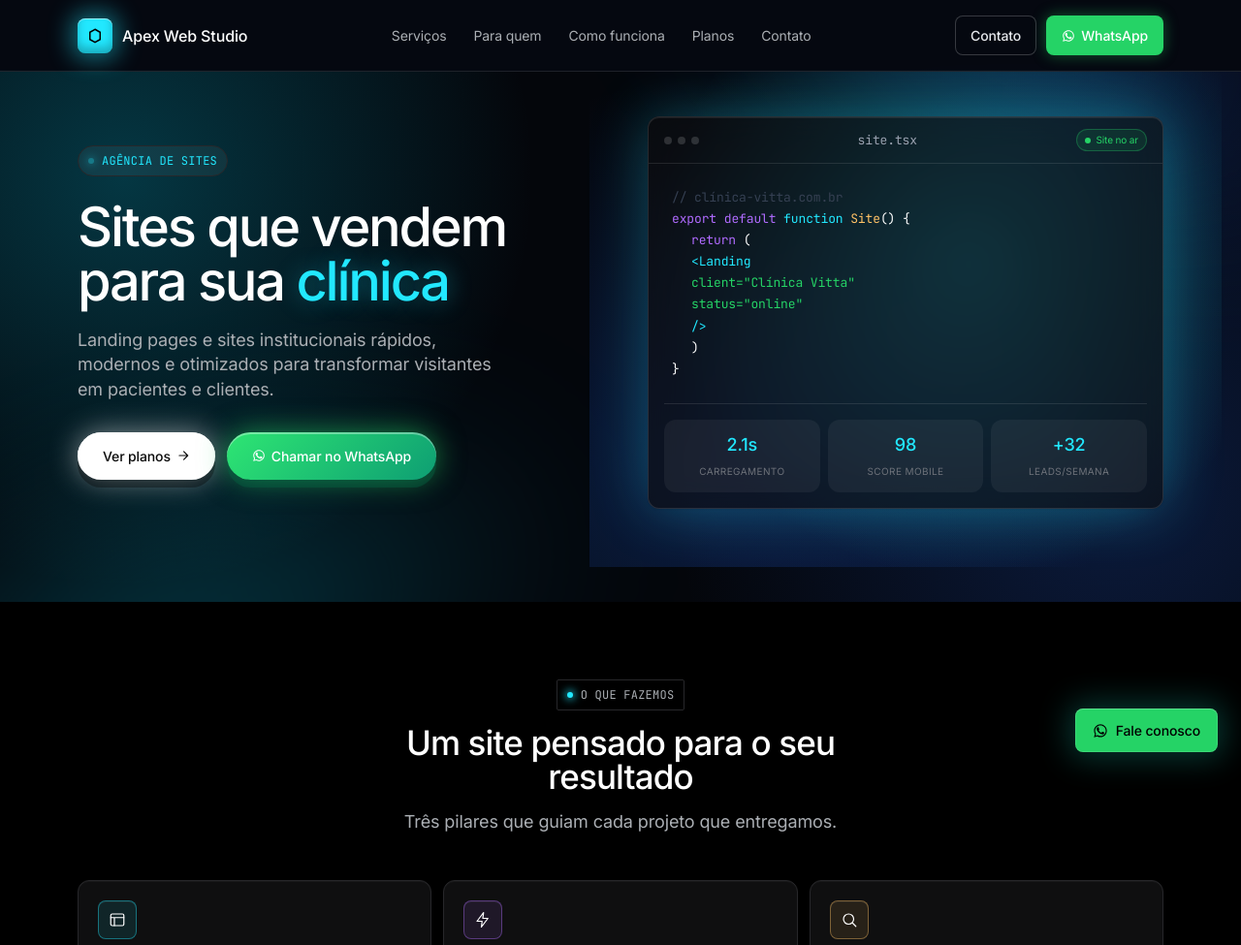
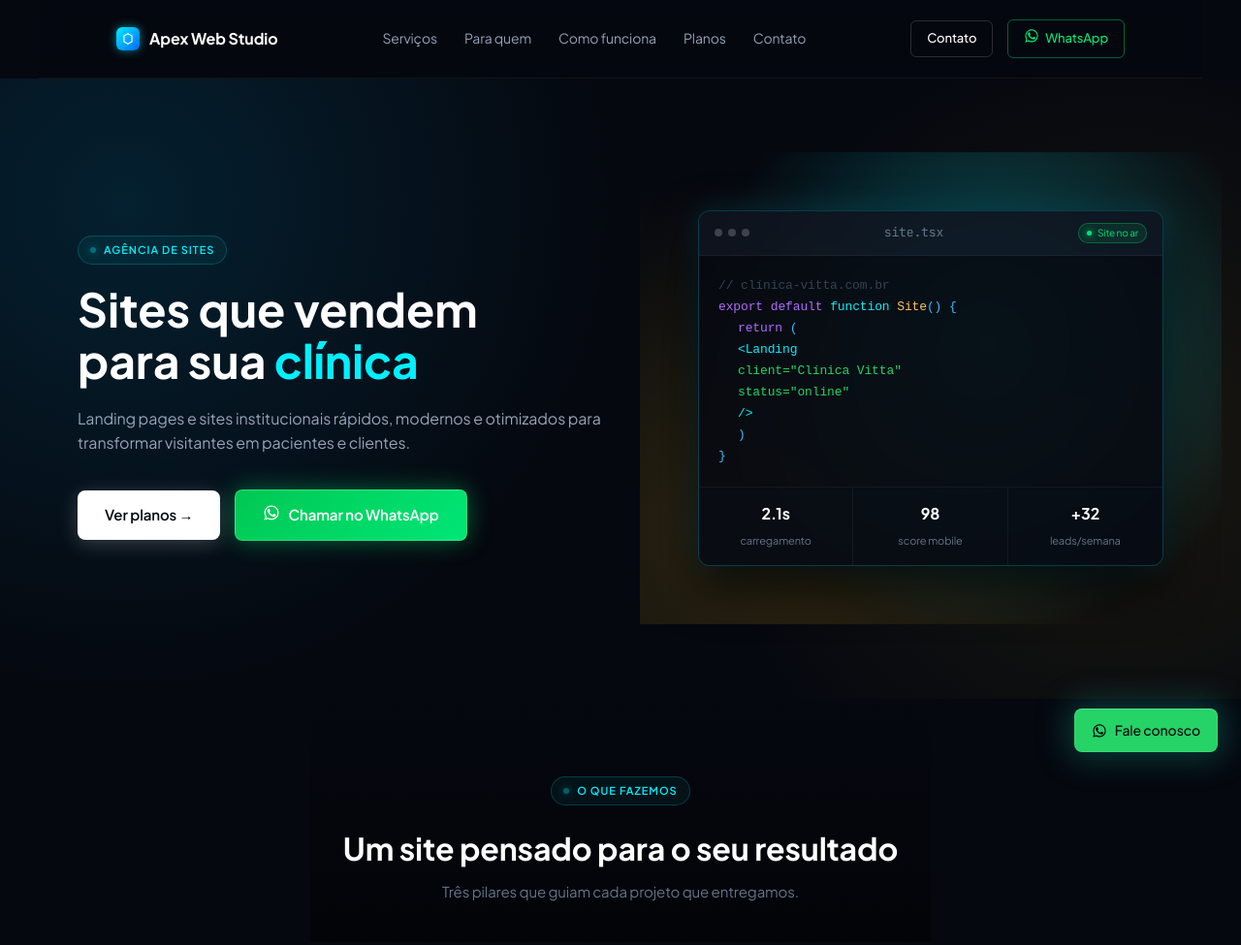
Before and after one commit to Luiz-Totoim/apex-web-studio, a plain HTML site: page index.html in a window 1280 px wide. Shown: the top 975 px of the page at 97% size. Drawn offline with Linux system fonts and the light colour scheme.

```diff
--- a/assets/style.css
+++ b/assets/style.css
@@ -1,22 +1,22 @@
 :root{
-  --obsidian:#000000;
+  --obsidian:#05080f;
   --carbon:#0f0f10;
   --graphite:#27272a;
   --filament:#e5e7eb;
   --paper:#ffffff;
-  --fog:#abafb4;
-  --ash:#6e727a;
+  --fog:#94a3b8;
+  --ash:#64748b;
   --mist:#99a1af;
   --silver:#cad5e2;
   --slate:#364153;
 
-  --cyan:#22e8ff;
+  --cyan:#00f0ff;
   --violet:#b06bff;
   --amber:#ffc266;
   --green:#25d366;
   --green-dark:#128c7e;
 
-  --font-sans:'Inter',ui-sans-serif,system-ui,sans-serif;
+  --font-sans:'Plus Jakarta Sans',ui-sans-serif,system-ui,sans-serif;
   --font-mono:'JetBrains Mono',ui-monospace,SFMono-Regular,Menlo,monospace;
 
   --gap-section:80px;
@@ -31,7 +31,7 @@
 
   --hairline:rgba(255,255,255,.1) 0 0 0 1px inset, rgba(255,255,255,.15) 0 1px 0 0 inset;
   --shadow-card:rgba(0,0,0,.05) 0 1px 2px 0;
-  --glow-cyan:rgba(34,232,255,.25) 0 0 40px 6px;
+  --glow-cyan:rgba(0,240,255,.25) 0 0 40px 6px;
   --glow-violet:rgba(176,107,255,.25) 0 0 40px 6px;
   --glow-green:rgba(18,140,126,.4) 0 0 32px 6px;
 }
@@ -45,7 +45,7 @@
   font-size:16px;
   line-height:1.5;
   letter-spacing:-.008em;
-  padding-top:72px;
+  overflow-x:hidden;
 }
 a{ color:inherit; text-decoration:none; }
 ul{ list-style:none; }
@@ -63,45 +63,62 @@
   :root{ --pad-card:16px; }
 }
 
-/* nav */
-.nav{
-  position:fixed; top:0; left:0; right:0; z-index:50;
-  background:rgba(7,11,20,.8);
-  backdrop-filter:blur(12px);
-  border-bottom:1px solid rgba(255,255,255,.1);
-  padding:16px 0;
+/* header */
+.header{
+  position:sticky; top:0; z-index:100;
+  display:flex; align-items:center; justify-content:space-between; gap:24px;
+  max-width:1200px; margin:0 auto;
+  padding:20px 80px;
+  background:rgba(5,8,15,.8);
+  backdrop-filter:blur(10px);
+  border-bottom:1px solid rgba(255,255,255,.05);
 }
-.nav .wrap{ display:flex; align-items:center; justify-content:space-between; gap:24px; }
-.brand{ display:flex; align-items:center; gap:10px; font-weight:500; }
-.brand-mark{
-  width:36px; height:36px; border-radius:var(--radius-btn);
-  background:var(--cyan);
-  box-shadow:0 0 24px 6px rgba(34,232,255,.45), inset 0 1px 0 rgba(255,255,255,.5), inset 0 -6px 10px rgba(0,0,0,.25);
+.logo-container{ display:flex; align-items:center; gap:10px; }
+.logo-icon{
+  width:24px; height:24px; border-radius:6px;
+  background:linear-gradient(135deg, #00f0ff, #0066ff);
+  box-shadow:0 0 10px rgba(0,240,255,.5);
   display:flex; align-items:center; justify-content:center;
 }
-.brand-mark svg{ width:18px; height:18px; stroke:var(--obsidian); }
+.logo-icon svg{ width:14px; height:14px; stroke:#ffffff; }
+.logo-text{ font-weight:700; font-size:16px; }
 
 .nav-links{ display:flex; gap:28px; font-size:14px; color:var(--fog); }
-.nav-links a:hover{ color:var(--cyan); }
+.nav-links a:hover{ color:#ffffff; }
 .nav-links a.is-active{ color:var(--cyan); }
 
-.nav-actions{ display:flex; align-items:center; gap:10px; }
-.nav-actions .btn-ghost{ box-shadow:rgba(255,255,255,.2) 0 0 0 1px inset; }
-.nav-actions .btn-whatsapp{ box-shadow:0 0 15px rgba(37,211,102,.4); }
-.nav-toggle{ display:none; background:none; border:0; color:var(--paper); }
+.header-buttons{ display:flex; align-items:center; gap:15px; }
+.btn-outline, .btn-whatsapp-header{
+  background:transparent;
+  border:1px solid rgba(255,255,255,.15);
+  color:#ffffff;
+  padding:8px 16px;
+  border-radius:6px;
+  font-size:13px;
+  font-weight:500;
+  transition:background .2s ease;
+}
+.btn-outline:hover, .btn-whatsapp-header:hover{ background:rgba(255,255,255,.05); }
+.btn-whatsapp-header{
+  border-color:rgba(0,230,118,.4);
+  color:#00e676;
+  display:inline-flex; align-items:center; gap:6px;
+}
+.btn-whatsapp-header .whatsapp-icon svg{ width:16px; height:16px; }
+.menu-toggle{ display:none; background:none; border:0; color:var(--paper); }
 
 @media (max-width:860px){
   .nav-links{
     display:none; position:absolute; top:100%; left:0; right:0;
     flex-direction:column; gap:16px;
-    background:rgba(7,11,20,.96);
+    background:rgba(5,8,15,.96);
     backdrop-filter:blur(12px);
     border-bottom:1px solid rgba(255,255,255,.1);
     padding:20px 40px;
     box-shadow:rgba(0,0,0,.4) 0 8px 16px;
   }
   .nav-links.is-open{ display:flex; }
-  .nav-toggle{ display:block; }
+  .menu-toggle{ display:block; }
 }
 
 /* buttons */
@@ -155,145 +172,149 @@
   border-radius:var(--radius-badge);
   padding:6px 10px;
 }
-.tag .dot{ width:6px; height:6px; border-radius:50%; background:var(--cyan); box-shadow:0 0 8px 2px rgba(34,232,255,.7); }
+.tag .dot{ width:6px; height:6px; border-radius:50%; background:var(--cyan); box-shadow:0 0 8px 2px rgba(0,240,255,.7); }
 .tag.violet .dot{ background:var(--violet); box-shadow:0 0 8px 2px rgba(176,107,255,.7); }
 
 /* hero */
-.hero{
+.hero-section{
   position:relative;
+  display:flex; justify-content:space-between; align-items:center;
+  padding:60px 80px;
+  min-height:80vh;
+  background:
+    radial-gradient(circle at 10% 20%, rgba(0,168,232,.15) 0%, transparent 40%),
+    radial-gradient(circle at 90% 60%, rgba(212,160,23,.1) 0%, transparent 35%),
+    #05080f;
   overflow:hidden;
-  background:
-    radial-gradient(650px circle at 10% 20%, rgba(6,182,212,.28), transparent 65%),
-    radial-gradient(700px circle at 90% 80%, rgba(37,99,235,.22), transparent 65%),
-    #04060b;
 }
-.hero::before, .hero::after{
-  content:'';
-  position:absolute; z-index:0; pointer-events:none;
-  width:900px; height:260px;
-  border-radius:50%;
-  filter:blur(90px);
-  opacity:.5;
-}
-.hero::before{
-  left:-260px; bottom:-160px;
-  background:linear-gradient(90deg, transparent, rgba(6,182,212,.55), transparent);
-  transform:rotate(-18deg);
-}
-.hero::after{
-  right:-260px; top:-160px;
-  background:linear-gradient(90deg, transparent, rgba(37,99,235,.5), transparent);
-  transform:rotate(18deg);
-}
-.hero .wrap{
-  display:grid; grid-template-columns:1fr 1fr; gap:56px; align-items:center;
-  padding-top:48px; padding-bottom:96px;
-  position:relative; z-index:1;
-}
-.hero-copy{ position:relative; z-index:1; }
-.hero-copy .tag{
-  border-radius:999px;
-  background:rgba(255,255,255,.05);
+
+.tag-badge{
+  display:inline-flex; align-items:center; gap:8px;
+  font-size:11px; font-weight:600; letter-spacing:1px;
   color:var(--cyan);
-  margin-bottom:24px;
-}
-.hero-copy .tag .dot{ animation:tag-pulse 2s ease-in-out infinite; }
-@keyframes tag-pulse{ 0%, 100%{ opacity:1; } 50%{ opacity:.35; } }
-.hero-copy h1{
-  font-size:56px; font-weight:500; line-height:1; letter-spacing:-.04em;
+  background:rgba(0,240,255,.05);
+  border:1px solid rgba(0,240,255,.2);
+  border-radius:20px;
+  padding:6px 12px;
+  text-transform:uppercase;
   margin-bottom:20px;
 }
-.hero-copy h1 em{ font-style:normal; color:var(--cyan); text-shadow:0 0 24px rgba(34,211,238,.4); }
-.hero-copy p{
-  font-size:18px; line-height:1.4; color:var(--fog);
-  max-width:440px; margin-bottom:32px;
+.tag-badge .dot{
+  width:6px; height:6px; border-radius:50%; background:var(--cyan);
+  box-shadow:0 0 8px var(--cyan);
+  animation:tag-pulse 2s ease-in-out infinite;
 }
-.hero-actions{ display:flex; flex-wrap:wrap; gap:var(--gap-element); }
-.hero-actions .btn{ border-radius:999px; padding:14px 26px; }
-.hero-actions .btn-primary{
-  background:#ffffff; color:#0a0a0a;
-  box-shadow:
-    0 8px 0 rgba(0,0,0,.35),
-    0 0 30px rgba(255,255,255,.5),
-    inset 0 2px 0 rgba(255,255,255,.9);
+@keyframes tag-pulse{ 0%, 100%{ opacity:1; } 50%{ opacity:.35; } }
+
+.hero-content{ position:relative; z-index:2; max-width:550px; }
+.hero-content h1{
+  font-size:48px; font-weight:700; line-height:1.1;
+  margin-bottom:20px;
 }
-.hero-actions .btn-primary:hover{
-  box-shadow:
-    0 8px 0 rgba(0,0,0,.35),
-    0 0 45px rgba(255,255,255,.75),
-    inset 0 2px 0 rgba(255,255,255,.9);
+.hero-content h1 span{ color:var(--cyan); }
+.hero-description{
+  color:var(--fog);
+  font-size:16px; line-height:1.6;
+  margin-bottom:35px;
 }
-.hero-actions .btn-whatsapp{
-  background:linear-gradient(135deg, #2ee673, #0e9e73);
+.hero-cta{ display:flex; align-items:center; gap:15px; flex-wrap:wrap; }
+.btn-white{
+  background:#ffffff; color:#05080f;
+  padding:14px 28px; border-radius:8px;
+  font-weight:600; font-size:15px;
+  box-shadow:0 4px 20px rgba(255,255,255,.2);
+  transition:transform .2s;
+}
+.btn-white:hover{ transform:translateY(-2px); }
+.btn-green-glow{
+  display:flex; align-items:center; gap:8px;
+  background:linear-gradient(135deg, #00c853, #00e676);
   color:#ffffff;
-  box-shadow:
-    0 8px 0 rgba(6,95,66,.45),
-    0 0 30px rgba(37,211,102,.6),
-    inset 0 2px 0 rgba(255,255,255,.35);
+  padding:14px 28px; border-radius:8px;
+  font-weight:600; font-size:15px;
+  box-shadow:0 0 25px rgba(0,230,118,.4);
+  border:1px solid rgba(255,255,255,.2);
+  transition:transform .2s;
 }
-.hero-actions .btn-whatsapp:hover{
-  box-shadow:
-    0 8px 0 rgba(6,95,66,.45),
-    0 0 45px rgba(37,211,102,.85),
-    inset 0 2px 0 rgba(255,255,255,.35);
-}
+.btn-green-glow:hover{ transform:translateY(-2px); }
+.btn-white:active, .btn-green-glow:active{ transform:scale(.96); }
 
-.hero-visual{ position:relative; }
+.hero-visual{ position:relative; z-index:2; }
 .hero-visual::before{
   content:'';
   position:absolute; inset:-60px;
-  background:radial-gradient(circle at 60% 40%, rgba(34,232,255,.35), transparent 65%),
-             radial-gradient(circle at 20% 80%, rgba(37,99,235,.25), transparent 60%);
+  background:radial-gradient(circle at 60% 40%, rgba(0,240,255,.35), transparent 65%),
+             radial-gradient(circle at 20% 80%, rgba(212,160,23,.2), transparent 60%);
   z-index:0;
 }
-.editor{
+.browser-mockup{
   position:relative; z-index:1;
-  background:rgba(15,15,16,.55);
-  backdrop-filter:blur(16px);
-  border:1px solid rgba(255,255,255,.12);
-  border-radius:var(--radius-card);
-  box-shadow:var(--shadow-card), 0 0 60px rgba(34,232,255,.3), inset 0 1px 0 rgba(255,255,255,.08);
+  width:480px; max-width:100%;
+  background:rgba(10,15,26,.85);
+  border:1px solid rgba(0,240,255,.2);
+  border-radius:12px;
+  box-shadow:0 20px 50px rgba(0,0,0,.8), 0 0 30px rgba(0,168,232,.2);
+  backdrop-filter:blur(10px);
   overflow:hidden;
 }
-.editor-bar{
+.browser-header{
   display:flex; align-items:center; justify-content:space-between; gap:12px;
   padding:12px 16px;
-  border-bottom:1px solid rgba(255,255,255,.1);
+  background:rgba(255,255,255,.02);
+  border-bottom:1px solid rgba(255,255,255,.05);
+  font-size:12px; color:var(--ash);
 }
-.editor-dots{ display:flex; gap:6px; }
-.editor-dots span{ width:8px; height:8px; border-radius:50%; background:rgba(255,255,255,.15); }
-.editor-file{ flex:1; text-align:center; font-family:var(--font-mono); font-size:13px; color:var(--mist); }
-.editor-status{
+.browser-dots{ display:flex; gap:6px; }
+.browser-dots span{ width:8px; height:8px; border-radius:50%; background:rgba(255,255,255,.2); }
+.browser-url{ flex:1; text-align:center; font-family:var(--font-mono); font-size:13px; color:var(--ash); }
+.status-badge{
   display:flex; align-items:center; gap:6px;
-  font-size:10px; color:var(--green);
-  background:rgba(37,211,102,.1); border:1px solid rgba(37,211,102,.3);
-  border-radius:999px; padding:3px 8px;
+  font-size:10px; color:#00e676;
+  background:rgba(0,230,118,.1); border:1px solid rgba(0,230,118,.3);
+  border-radius:10px; padding:2px 8px;
   white-space:nowrap;
 }
-.editor-status .pulse-dot{
-  width:6px; height:6px; border-radius:50%; background:var(--green);
+.status-badge .green-dot{
+  width:5px; height:5px; border-radius:50%; background:#00e676; box-shadow:0 0 6px #00e676;
 }
-.editor-body{ padding:24px; font-family:var(--font-mono); font-size:13px; line-height:1.7; }
-.editor-body .kw{ color:var(--violet); }
-.editor-body .fn{ color:var(--cyan); }
-.editor-body .title{ color:var(--amber); }
-.editor-body .attr, .editor-body .str{ color:var(--green); }
-.editor-body .cm{ color:var(--slate); }
-.editor-body .in{ padding-left:20px; }
+.browser-body{
+  padding:20px;
+  font-family:'Courier New', Courier, monospace;
+  font-size:13px; line-height:1.7;
+  color:#38bdf8;
+  background:rgba(0,0,0,.3);
+}
+.browser-body .kw{ color:var(--violet); }
+.browser-body .fn{ color:var(--cyan); }
+.browser-body .title{ color:var(--amber); }
+.browser-body .attr, .browser-body .str{ color:var(--green); }
+.browser-body .cm{ color:var(--slate); }
+.browser-body .in{ padding-left:20px; }
 
-.editor-stats{
-  display:grid; grid-template-columns:repeat(3,1fr); gap:8px;
-  margin:0 16px 16px; padding-top:16px;
-  border-top:1px solid rgba(255,255,255,.1);
+.browser-metrics{
+  display:grid; grid-template-columns:repeat(3,1fr);
+  border-top:1px solid rgba(255,255,255,.05);
+  background:rgba(5,8,15,.5);
+  text-align:center;
 }
-.editor-stats div{ background:rgba(255,255,255,.05); border-radius:12px; padding:12px 8px; text-align:center; }
-.editor-stats strong{ display:block; font-size:18px; font-weight:500; color:var(--cyan); }
-.editor-stats span{ font-size:10px; color:var(--ash); text-transform:uppercase; letter-spacing:.04em; }
+.metric{ padding:15px 10px; border-right:1px solid rgba(255,255,255,.05); }
+.metric:last-child{ border-right:none; }
+.metric-value{ display:block; font-size:16px; font-weight:700; color:#ffffff; margin-bottom:2px; }
+.metric-label{ font-size:11px; color:var(--ash); }
+
+.next-section{
+  text-align:center; max-width:640px; margin:0 auto;
+  padding:80px 20px 40px;
+  background:linear-gradient(180deg, #05080f 0%, #020408 100%);
+}
+.next-section h2{ font-size:32px; font-weight:700; margin-bottom:10px; }
+.next-section p{ color:var(--ash); font-size:15px; }
 
 @media (max-width:980px){
-  .hero .wrap{ grid-template-columns:1fr; padding-top:48px; }
-  .hero-visual{ order:-1; max-width:460px; margin:0 auto; }
-  .hero-copy h1{ font-size:42px; }
+  .hero-section{ flex-direction:column; padding:48px 24px; min-height:0; text-align:center; }
+  .hero-cta{ justify-content:center; }
+  .hero-visual{ order:-1; margin-bottom:40px; }
+  .hero-content h1{ font-size:36px; }
 }
 
 /* page header (non-home pages) */
@@ -301,7 +322,7 @@
 .page-header::before{
   content:''; position:absolute; left:0; right:0; top:-60px; height:260px; z-index:-1;
 }
-.page-header.glow-cyan::before{ background:radial-gradient(circle at 50% 0%, rgba(34,232,255,.18), transparent 70%); }
+.page-header.glow-cyan::before{ background:radial-gradient(circle at 50% 0%, rgba(0,240,255,.18), transparent 70%); }
 .page-header.glow-violet::before{ background:radial-gradient(circle at 50% 0%, rgba(176,107,255,.2), transparent 70%); }
 .page-header .tag{ margin:0 auto 16px; }
 .page-header h1{ font-size:44px; font-weight:500; letter-spacing:-.03em; line-height:1.05; margin-bottom:14px; }
@@ -337,7 +358,7 @@
 }
 .card:hover{
   transform:translateY(-6px) rotateX(3deg);
-  border-color:rgba(34,232,255,.35);
+  border-color:rgba(0,240,255,.35);
   box-shadow:0 20px 40px rgba(0,0,0,.45), inset 0 1px 0 rgba(255,255,255,.06);
 }
 .card-icon{
@@ -349,7 +370,7 @@
   margin-bottom:20px;
 }
 .card-icon svg{ width:18px; height:18px; stroke:var(--silver); }
-.card-icon.c-cyan{ background:rgba(34,232,255,.1); border-color:rgba(34,232,255,.4); }
+.card-icon.c-cyan{ background:rgba(0,240,255,.1); border-color:rgba(0,240,255,.4); }
 .card-icon.c-cyan svg{ stroke:var(--cyan); }
 .card-icon.c-violet{ background:rgba(176,107,255,.1); border-color:rgba(176,107,255,.4); }
 .card-icon.c-violet svg{ stroke:var(--violet); }
@@ -456,7 +477,7 @@
 .field input::placeholder, .field textarea::placeholder{ color:var(--ash); }
 .field input:focus, .field select:focus, .field textarea:focus{
   outline:0;
-  box-shadow:rgba(34,232,255,.6) 0 0 0 1px inset;
+  box-shadow:rgba(0,240,255,.6) 0 0 0 1px inset;
 }
 .field textarea{ min-height:96px; resize:vertical; }
 .field-row{ display:grid; grid-template-columns:1fr 1fr; gap:16px; }
@@ -487,7 +508,7 @@
 .cta::before{
   content:'';
   position:absolute; inset:0;
-  background:radial-gradient(circle at 50% 0%, rgba(34,232,255,.2), transparent 60%),
+  background:radial-gradient(circle at 50% 0%, rgba(0,240,255,.2), transparent 60%),
              radial-gradient(circle at 100% 100%, rgba(176,107,255,.16), transparent 60%);
 }
 .cta-content{ position:relative; }
--- a/index.html
+++ b/index.html
@@ -14,7 +14,7 @@
 <link rel="canonical" href="https://apexwebdigital.com.br/">
 <link rel="preconnect" href="https://fonts.googleapis.com">
 <link rel="preconnect" href="https://fonts.gstatic.com" crossorigin>
-<link href="https://fonts.googleapis.com/css2?family=Inter:wght@400;500&family=JetBrains+Mono:wght@400&display=swap" rel="stylesheet">
+<link href="https://fonts.googleapis.com/css2?family=Plus+Jakarta+Sans:wght@400;500;600;700&family=JetBrains+Mono:wght@400&display=swap" rel="stylesheet">
 <link rel="stylesheet" href="assets/style.css">
 </head>
 <body>
@@ -30,53 +30,61 @@
   <symbol id="i-mail" viewBox="0 0 24 24" fill="none" stroke="currentColor" stroke-width="1.6" stroke-linecap="round" stroke-linejoin="round"><rect x="3" y="5" width="18" height="14" rx="2"/><path d="M3 7l9 6 9-6"/></symbol>
 </svg>
 
-<nav class="nav">
-  <div class="wrap">
-    <a href="index.html" class="brand">
-      <span class="brand-mark"><svg viewBox="0 0 24 24" fill="none" stroke-width="2" stroke-linecap="round"><path d="M12 3l7 4v10l-7 4-7-4V7z"/></svg></span>
-      Apex Web Studio
+<header class="header">
+  <a href="index.html" class="logo-container">
+    <div class="logo-icon"><svg viewBox="0 0 24 24" fill="none" stroke-width="2" stroke-linecap="round"><path d="M12 3l7 4v10l-7 4-7-4V7z"/></svg></div>
+    <span class="logo-text">Apex Web Studio</span>
   </a>
-    <div class="nav-links" id="navLinks">
+  <nav class="nav-links" id="navLinks">
     <a href="servicos.html">Serviços</a>
     <a href="para-quem.html">Para quem</a>
     <a href="como-funciona.html">Como funciona</a>
     <a href="planos.html">Planos</a>
     <a href="contato.html">Contato</a>
+  </nav>
+  <div class="header-buttons">
+    <a href="contato.html" class="btn-outline">Contato</a>
+    <a href="https://wa.me/5561999654140?text=Ol%C3%A1!%20Quero%20um%20site%20para%20meu%20neg%C3%B3cio." target="_blank" rel="noopener" class="btn-whatsapp-header">
+      <span class="whatsapp-icon"><svg viewBox="0 0 24 24"><use href="#i-whatsapp"/></svg></span> WhatsApp
+    </a>
+    <button class="menu-toggle" id="navToggle" aria-label="Menu" aria-expanded="false" aria-controls="navLinks"><svg viewBox="0 0 24 24" width="22" height="22"><use href="#i-menu"/></svg></button>
   </div>
-    <div class="nav-actions">
-      <a class="btn btn-ghost" href="contato.html">Contato</a>
-      <a class="btn btn-whatsapp" href="https://wa.me/5561999654140?text=Ol%C3%A1!%20Quero%20um%20site%20para%20meu%20neg%C3%B3cio." target="_blank" rel="noopener">
-        <svg viewBox="0 0 24 24"><use href="#i-whatsapp"/></svg> WhatsApp
-      </a>
-      <button class="nav-toggle" id="navToggle" aria-label="Menu" aria-expanded="false" aria-controls="navLinks"><svg viewBox="0 0 24 24" width="22" height="22"><use href="#i-menu"/></svg></button>
-    </div>
-  </div>
-</nav>
+</header>
 
 <main>
 
-  <section class="hero">
-    <div class="wrap">
-      <div class="hero-copy">
-        <span class="tag"><span class="dot"></span>Agência de sites</span>
-        <h1>Sites que vendem<br>para sua <em>clínica</em></h1>
-        <p>Landing pages e sites institucionais rápidos, modernos e otimizados para transformar visitantes em pacientes e clientes.</p>
-        <div class="hero-actions">
-          <a class="btn btn-primary" href="planos.html">Ver planos <svg viewBox="0 0 24 24"><use href="#i-arrow"/></svg></a>
-          <a class="btn btn-whatsapp" href="https://wa.me/5561999654140?text=Ol%C3%A1!%20Quero%20falar%20sobre%20um%20site." target="_blank" rel="noopener">
-            <svg viewBox="0 0 24 24"><use href="#i-whatsapp"/></svg> Chamar no WhatsApp
+  <section class="hero-section">
+    <div class="hero-content">
+      <div class="tag-badge">
+        <span class="dot"></span> AGÊNCIA DE SITES
+      </div>
+
+      <h1>Sites que vendem<br>para sua <span>clínica</span></h1>
+
+      <p class="hero-description">
+        Landing pages e sites institucionais rápidos, modernos e otimizados para transformar visitantes em pacientes e clientes.
+      </p>
+
+      <div class="hero-cta">
+        <a href="planos.html" class="btn-white">Ver planos &rarr;</a>
+        <a href="https://wa.me/5561999654140?text=Ol%C3%A1!%20Quero%20falar%20sobre%20um%20site." target="_blank" rel="noopener" class="btn-green-glow">
+          <span class="whatsapp-icon-btn"><svg viewBox="0 0 24 24" width="18" height="18"><use href="#i-whatsapp"/></svg></span> Chamar no WhatsApp
         </a>
       </div>
     </div>
 
     <div class="hero-visual">
-        <div class="editor">
-          <div class="editor-bar">
-            <div class="editor-dots"><span></span><span></span><span></span></div>
-            <div class="editor-file">site.tsx</div>
-            <div class="editor-status"><span class="pulse-dot"></span>Site no ar</div>
+      <div class="browser-mockup">
+        <div class="browser-header">
+          <div class="browser-dots">
+            <span></span><span></span><span></span>
           </div>
-          <div class="editor-body">
+          <div class="browser-url">site.tsx</div>
+          <div class="status-badge">
+            <span class="green-dot"></span> Site no ar
+          </div>
+        </div>
+        <div class="browser-body">
           <div><span class="cm">// clínica-vitta.com.br</span></div>
           <div><span class="kw">export default</span> <span class="fn">function</span> <span class="title">Site</span>() {</div>
           <div class="in"><span class="kw">return</span> (</div>
@@ -87,24 +95,34 @@
           <div class="in">)</div>
           <div>}</div>
         </div>
-          <div class="editor-stats">
-            <div><strong>2.1s</strong><span>carregamento</span></div>
-            <div><strong>98</strong><span>score mobile</span></div>
-            <div><strong>+32</strong><span>leads/semana</span></div>
+        <div class="browser-metrics">
+          <div class="metric">
+            <span class="metric-value">2.1s</span>
+            <span class="metric-label">carregamento</span>
+          </div>
+          <div class="metric">
+            <span class="metric-value">98</span>
+            <span class="metric-label">score mobile</span>
+          </div>
+          <div class="metric">
+            <span class="metric-value">+32</span>
+            <span class="metric-label">leads/semana</span>
           </div>
         </div>
       </div>
     </div>
   </section>
 
+  <section class="next-section">
+    <div class="tag-badge">
+      <span class="dot"></span> O QUE FAZEMOS
+    </div>
+    <h2>Um site pensado para o seu resultado</h2>
+    <p>Três pilares que guiam cada projeto que entregamos.</p>
+  </section>
+
   <section class="section">
     <div class="wrap">
-      <div class="heading center">
-        <span class="tag"><span class="dot"></span>O que fazemos</span>
-        <h2>Um site pensado para o seu resultado</h2>
-        <p>Três pilares que guiam cada projeto que entregamos.</p>
-      </div>
-
       <div class="grid grid-3">
         <div class="card">
           <div class="card-icon c-cyan"><svg viewBox="0 0 24 24"><use href="#i-layout"/></svg></div>
@@ -184,9 +202,9 @@
 <footer>
   <div class="wrap footer-grid">
     <div class="footer-brand">
-      <a href="index.html" class="brand">
-        <span class="brand-mark"><svg viewBox="0 0 24 24" fill="none" stroke-width="2" stroke-linecap="round"><path d="M12 3l7 4v10l-7 4-7-4V7z"/></svg></span>
-        Apex Web Studio
+      <a href="index.html" class="logo-container">
+        <div class="logo-icon"><svg viewBox="0 0 24 24" fill="none" stroke-width="2" stroke-linecap="round"><path d="M12 3l7 4v10l-7 4-7-4V7z"/></svg></div>
+        <span class="logo-text">Apex Web Studio</span>
       </a>
       <p>Sites modernos e estratégicos para clínicas e pequenas empresas que querem crescer online.</p>
       <div class="footer-social">
```
Also changed, not shown: como-funciona.html (+22 -24 lines), contato.html (+22 -24 lines), para-quem.html (+22 -24 lines), planos.html (+22 -24 lines), servicos.html (+22 -24 lines). Lines whose indentation alone changed are shown as unchanged.
